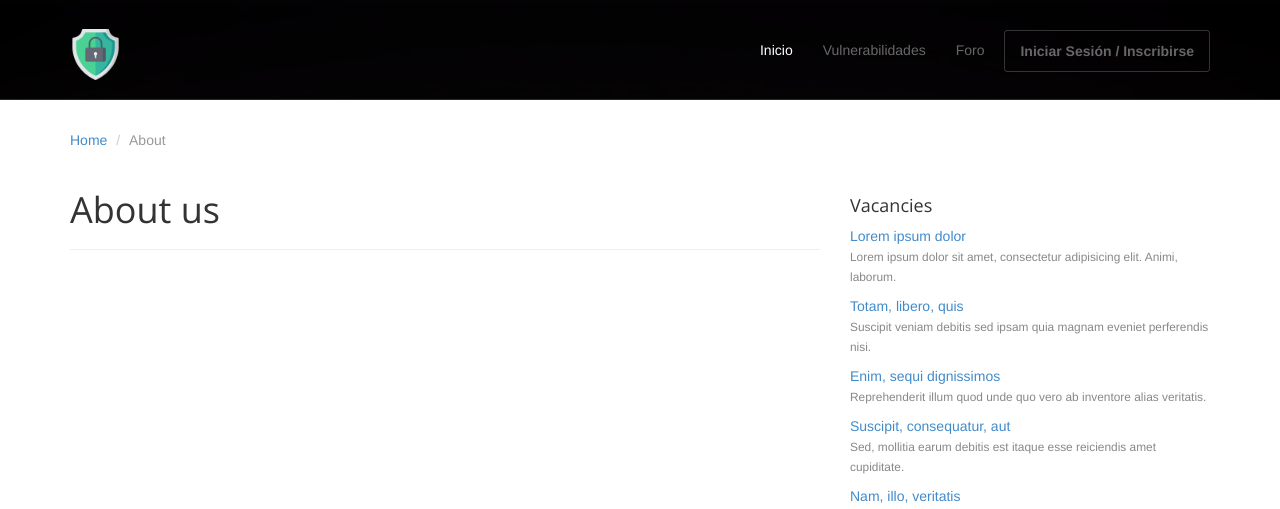
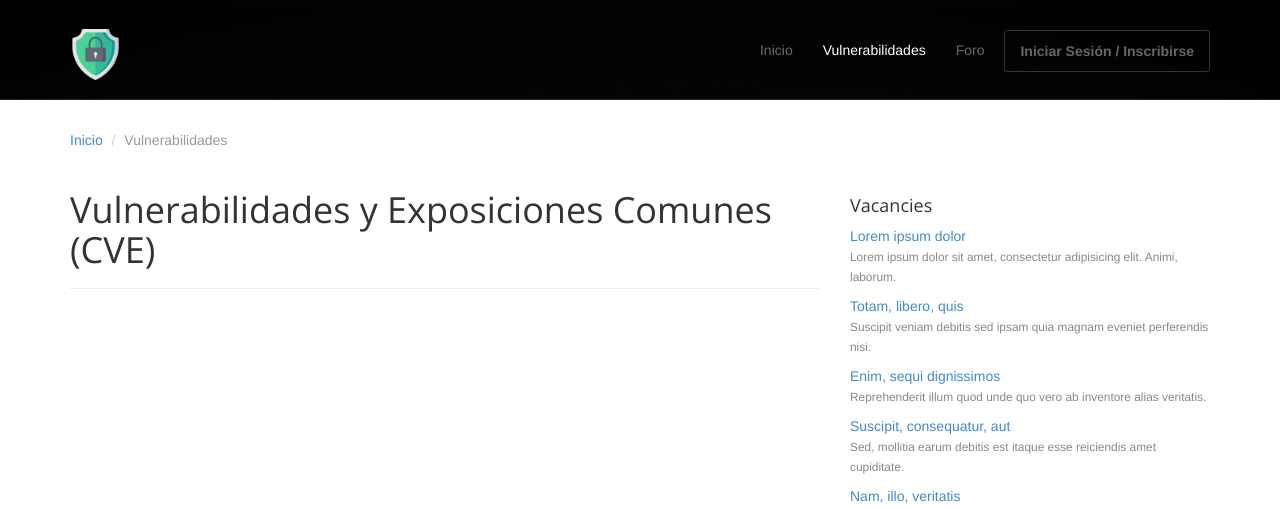
Before and after one commit to Proyecto-Cybed/Cybed-Frontend, a PHP site: page /cve.php in a window 1280 px wide. Shown: the top 509 px of the page. Run offline with PHP 8.4, Linux system fonts and the light colour scheme; some libraries are stand-ins or nearby versions.

Commit message:
changed cve item format, fixed active class on navbar

```diff
--- a/assets/js/loadCve.js
+++ b/assets/js/loadCve.js
@@ -11,8 +11,17 @@ $(document).ready(
           const cve = json[i];
 
           $("#cve").append(
-            '<div class="card" style="width: 18rem;">' +
+            '<div class="panel panel-primary">' +
+              '<div class="panel-heading"><h4>' +
               cve["cve"]["CVE_data_meta"]["ID"] +
+              "</h4></div>" +
+              '<div class="panel-body">' +
+              cve["cve"]["description"]["description_data"]["0"]["value"] +
+              "	</div>" +
+              '<div class="panel-footer"><p>' +
+              cve["publishedDate"] +
+              "</p>" +'<a  href="https://cve.mitre.org/cgi-bin/cvename.cgi?name='+cve["cve"]["CVE_data_meta"]["ID"] +'" class="btn btn-primary">&#10010; Info</a>'+
+              "</div>" +
               "</div>"
           );
         }
--- a/cve.php
+++ b/cve.php
@@ -7,7 +7,7 @@
 	<meta name="description" content="">
 	<meta name="author" content="Sergey Pozhilov (GetTemplate.com)">
 
-	<title>About - Progressus Bootstrap template</title>
+	<title>Vulnerabilidades - Cybed</title>
 
 	<link rel="shortcut icon" href="assets/images/gt_favicon.png">
 
@@ -37,8 +37,8 @@
 	<div class="container">
 
 		<ol class="breadcrumb">
-			<li><a href="index.html">Home</a></li>
-			<li class="active">About</li>
+			<li><a href="index.php">Inicio</a></li>
+			<li class="active">Vulnerabilidades</li>
 		</ol>
 
 		<div class="row">
@@ -46,8 +46,9 @@
 			<!-- Article main content -->
 			<article class="col-sm-8 maincontent">
 				<header class="page-header">
-					<h1 class="page-title">About us</h1>
+					<h1 class="page-title">Vulnerabilidades y Exposiciones Comunes (CVE)</h1>
 				</header>
+
 				<div id="cve"></div>
 			</article>
 			<!-- /Article -->
@@ -79,4 +80,5 @@
 
 </body>
 <script src="assets/js/loadCve.js"></script>
+
 </html>
--- a/templates/navbar.php
+++ b/templates/navbar.php
@@ -1,3 +1,7 @@
+<?php
+$activePage = basename($_SERVER['PHP_SELF'], ".php");
+?>
+
 <div class="navbar navbar-inverse navbar-fixed-top headroom">
 	<div class="container">
 		<div class="navbar-header">
@@ -7,10 +11,10 @@
 		</div>
 		<div class="navbar-collapse collapse">
 			<ul class="nav navbar-nav pull-right">
-				<li class="active"><a href="index.php">Inicio</a></li>
-				<li><a href="cve.php">Vulnerabilidades</a></li>
-				<li><a href="forum.php">Foro</a></li>
-				<li><a class="btn" href="login.php"> Iniciar Sesión / Inscribirse</a></li>
+				<li class="<?= ($activePage == 'index') ? 'active':''; ?>"><a href="index.php">Inicio</a></li>
+				<li class="<?= ($activePage == 'cve') ? 'active':''; ?>"><a href="cve.php">Vulnerabilidades</a></li>
+				<li class="<?= ($activePage == 'forum') ? 'active':''; ?>"><a href="forum.php">Foro</a></li>
+				<li class="<?= ($activePage == 'login') ? 'active':''; ?>"><a class="btn" href="login.php"> Iniciar Sesión / Inscribirse</a></li>
 			</ul>
 		</div>
 		<!--/.nav-collapse -->
```
